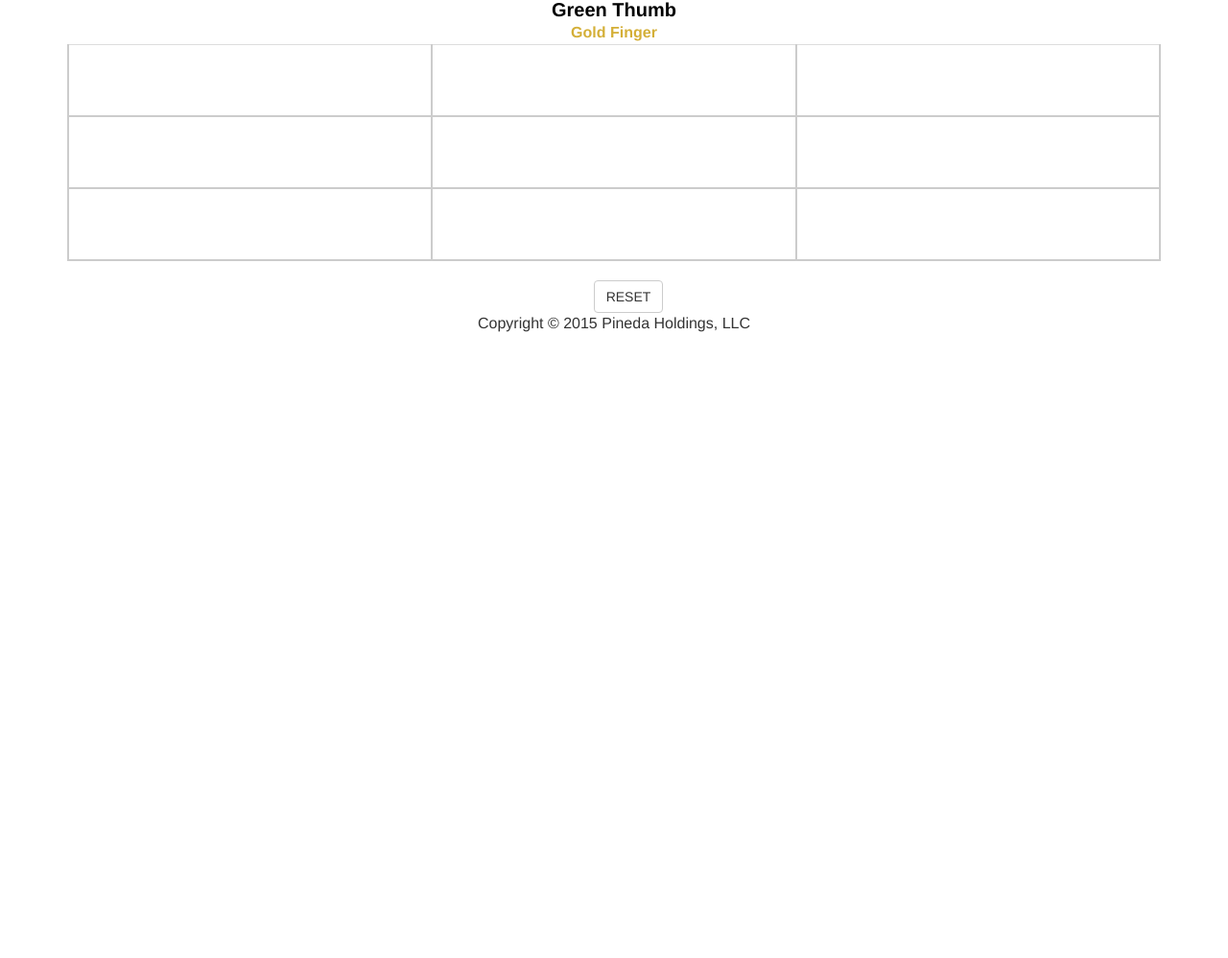
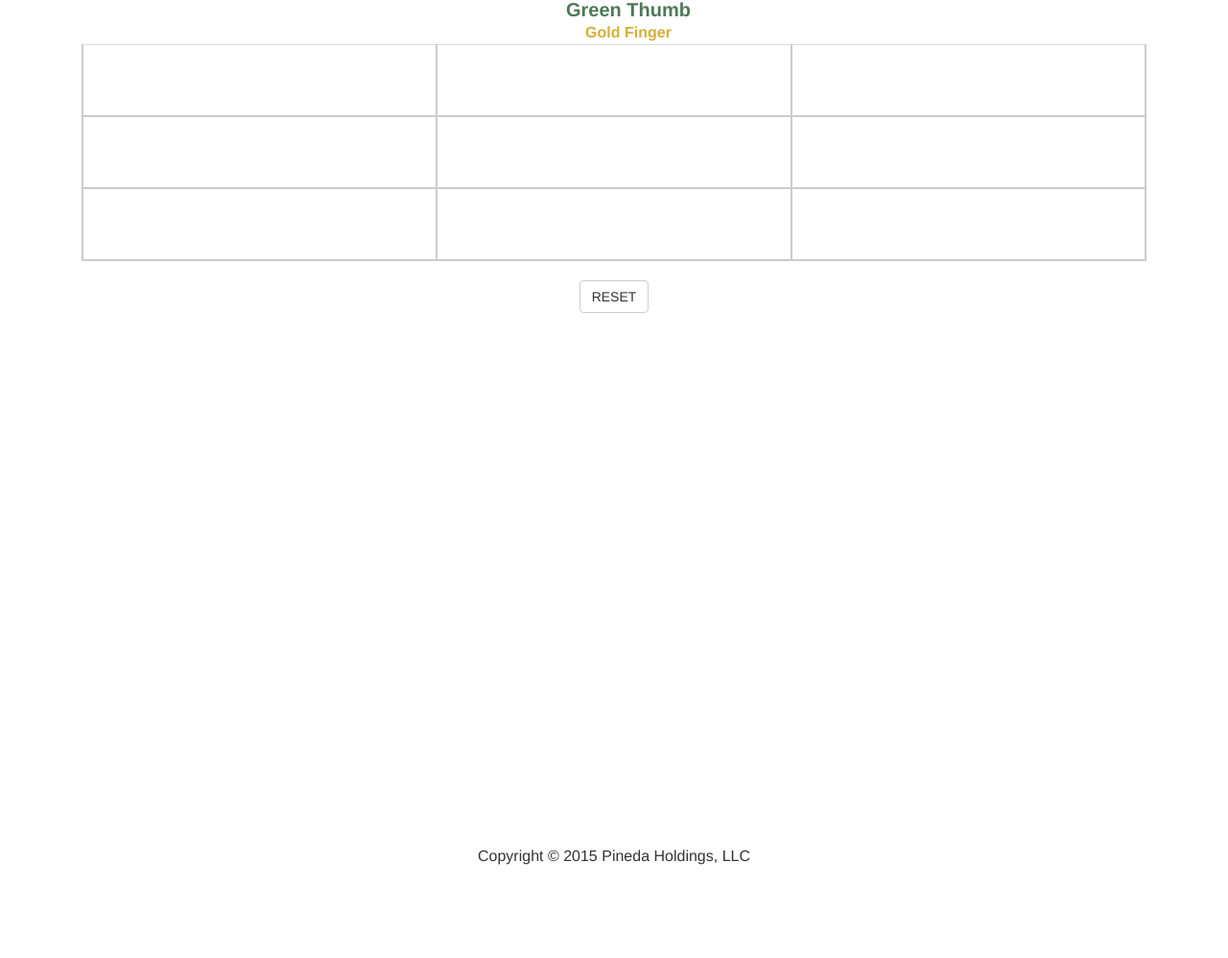
Before and after one commit to mapineda/totactic, a website: page index.html in a window 1280 px wide. Shown: the part 63-1061 px from the top of the page at 96% size. Before the commit the page ends 800 px from the top, so only its background shows below. Drawn offline with nearby package versions, Linux system fonts and the light colour scheme.

Commit message:
updated footer and expanded alerts using sweetlalerts

```diff
--- a/index.css
+++ b/index.css
@@ -30,6 +30,7 @@ td {
   -moz-webkit-border-radius: 10px;
 
 }
+/*Player*/
 #X {
 	color: #4D7957;
 	font-weight: bold;
@@ -39,6 +40,7 @@ td {
 	color: #D4AF37;
 	font-weight: bold;
 }
+
 #players {
   display: inline;
   margin-left:auto;
@@ -59,7 +61,7 @@ button {
 
 }
 .current-player {
-  color: black !important;
+  color: none !important;
   -webkit-transform: scale(1.25);
   -moz-webkit-transform: scale(1.25);
 }
@@ -83,3 +85,8 @@ button {
 .lose {
 background-color: red;
 }
+
+footer {
+	margin-top: 50%;
+	margin-bottom: 10%;
+}
--- a/index.html
+++ b/index.html
@@ -9,11 +9,15 @@
 		<!-- insert links to style sheets -->
 		<link rel = "stylesheet" type = "text/css" href = "grid.css">
 		<link rel = "stylesheet" type = "text/css" href = "index.css">
+		<link rel="stylesheet" type="text/css" href="dist/sweetalert.css">
+
 	<!-- jquery script -->
 		<script src="https://ajax.googleapis.com/ajax/libs/jquery/2.1.4/jquery.min.js"></script>
+		<script src="dist/sweetalert.min.js"></script>
 	</head>
 	<body onload = 'init();'>
 	<!-- Whole Page Container -->
+	<div class = 'container'>
 		<div class = 'container' >
 			<h2>Toe&bull;Tac&bull;Tic</h2>
 		</div>
@@ -23,6 +27,9 @@
 				<div id = 'X' class = ''> Player 1 : Green Thumb</div>
 				<div id = 'O' class = ''>Player 2 : Gold Finger</div>
 			</div>
+		</div>
+		<!-- container for game board -->
+		<div class = 'container board col-lg-12 pull-center' >
 			<!-- table for the game -->
 			<table class = 'table table-responsive'>
 				<tbody>
@@ -43,15 +50,18 @@
 				  	</tr>
 			  </tbody>
 			</table>
-		<div class = 'container'>
+		</div>
+		<div class = 'container col-lg-12'>
 			<!-- RESET BUTTON -->
 			<button type = 'submit' class = 'btn btn-default' onclick = 'newGame();'>RESET</button>
 		</div>
-		</div>
-		<div class = 'row' >
-		<footer>
+		<div class = 'container col-lg-12'>
+			<footer id = 'footer'>
 				<p class = 'fcopy'> Copyright &copy; 2015 Pineda Holdings, LLC </p>
 			</footer>
+		</div>
+
+	<!-- end of page container -->
 	</div>
 
 		<!-- insert javascript file -->
--- a/test.js
+++ b/test.js
@@ -9,9 +9,12 @@ var arr = ['', '', '', '', '', '', '', '', ''];
 
 function setNames () {
     turnNum = 1;
+// Player Alerts
+swal({   title: "Green Thumb VS Gold Finger!",   text: "Battle of the Eons",  imageUrl: "https://lh4.ggpht.com/uKgF6DDOl-fOCaJLy9JUQdwVI3VF7SL8nSvJE9aP86O9fdP0jn-2Mg9lABOS6zfOwA=w300", animation: false, timer: 4000});
+
 // Let users pick name
-    var name1 = alert("Player ONE is 'X' aka Green Thumb");
-    var name2 = alert("Your TWO is 'O' aka Gold Finger");
+    var name1 = " ";
+    var name2 = " ";
 
     if (name1 == " " || name1 == null) {
         name1 = "Green Thumb";
```
Also changed, not shown: dist/sweetalert-dev.js (added), dist/sweetalert.css (added), dist/sweetalert.min.js (added), gf.png (added). Lines whose indentation alone changed are shown as unchanged.
